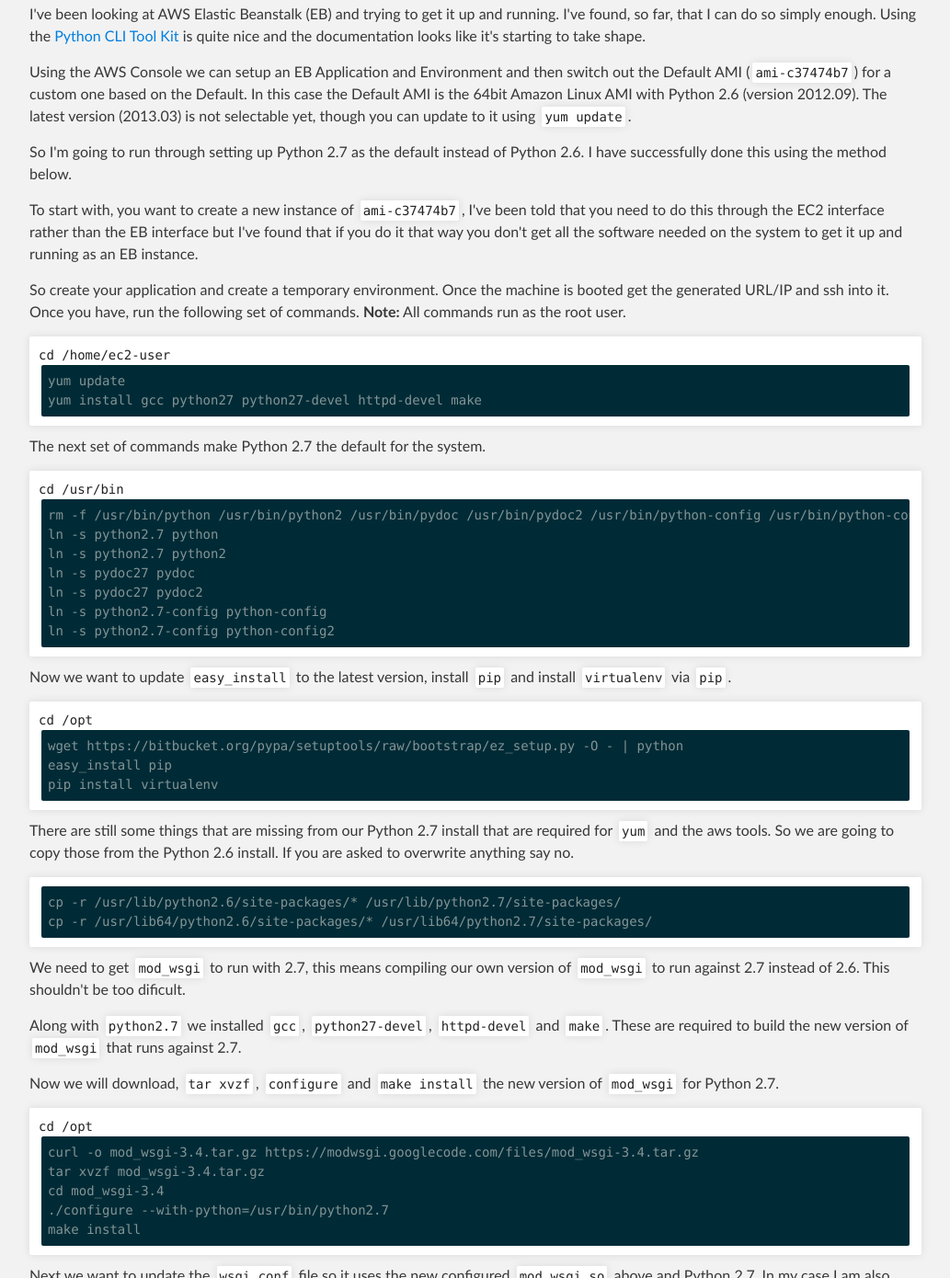
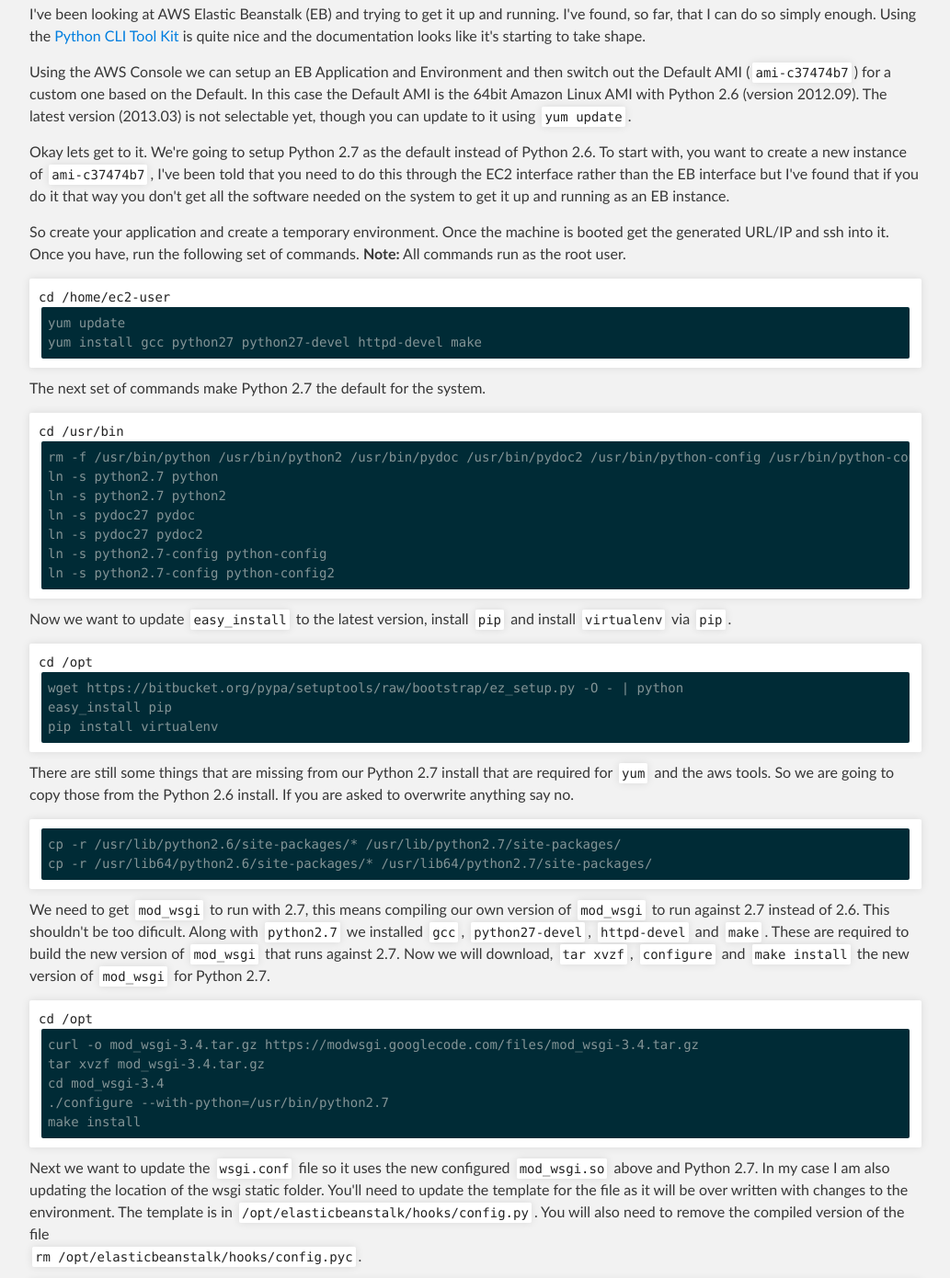
Before and after one commit to Nalum/nalum.github.com, a plain HTML site: page aws.html in a window 1280 px wide. Shown: the part 333-1723 px from the top of the page at 92% size, without its empty margins (123-1156 px from the left). Drawn offline with Linux system fonts and the light colour scheme.

Commit message:
Small update to wording.

```diff
--- a/aws.html
+++ b/aws.html
@@ -42,17 +42,13 @@
                     though you can update to it using <code>yum update</code>.
                 </p>
                 <p>
-                    So I&apos;m going to run through setting up Python 2.7 as the
-                    default instead of Python 2.6. I have successfully done this
-                    using the method below.
-                </p>
-                <p>
-                    To start with, you want to create a new instance of
-                    <code>ami-c37474b7</code>, I&apos;ve been told that you need to do
-                    this through the EC2 interface rather than the EB interface
-                    but I&apos;ve found that if you do it that way you don&apos;t get all
-                    the software needed on the system to get it up and running as
-                    an EB instance.
+                    Okay lets get to it. We're going to setup Python 2.7 as the
+                    default instead of Python 2.6. To start with, you want to create a
+                    new instance of <code>ami-c37474b7</code>, I&apos;ve been
+                    told that you need to do this through the EC2 interface rather
+                    than the EB interface but I&apos;ve found that if you do it
+                    that way you don&apos;t get all the software needed on the
+                    system to get it up and running as an EB instance.
                 </p>
                 <p>
                     So create your application and create a temporary environment.
@@ -92,17 +88,14 @@
                 <p>
                     We need to get <code>mod_wsgi</code> to run with 2.7,
                     this means compiling our own version of <code>mod_wsgi</code>
-                    to run against 2.7 instead of 2.6. This shouldn&apos;t be too dificult.
-                </p>
-                <p>
-                    Along with <code>python2.7</code> we installed <code>gcc</code>,
-                    <code>python27-devel</code>, <code>httpd-devel</code> and
-                    <code>make</code>. These are required to build the new version
-                    of <code>mod_wsgi</code> that runs against 2.7.
-                </p>
-                <p>
-                    Now we will download, <code>tar xvzf</code>, <code>configure</code> and <code>make install</code>
-                    the new version of <code>mod_wsgi</code> for Python 2.7.
+                    to run against 2.7 instead of 2.6. This shouldn&apos;t be
+                    too dificult. Along with <code>python2.7</code> we installed
+                    <code>gcc</code>, <code>python27-devel</code>, <code>httpd-devel</code>
+                    and <code>make</code>. These are required to build the new version
+                    of <code>mod_wsgi</code> that runs against 2.7. Now we will
+                    download, <code>tar xvzf</code>, <code>configure</code> and
+                    <code>make install</code> the new version of <code>mod_wsgi</code>
+                    for Python 2.7.
                 </p>
                 <pre>cd /opt<code class="bash">curl -o mod_wsgi-3.4.tar.gz https://modwsgi.googlecode.com/files/mod_wsgi-3.4.tar.gz
 tar xvzf mod_wsgi-3.4.tar.gz
```
